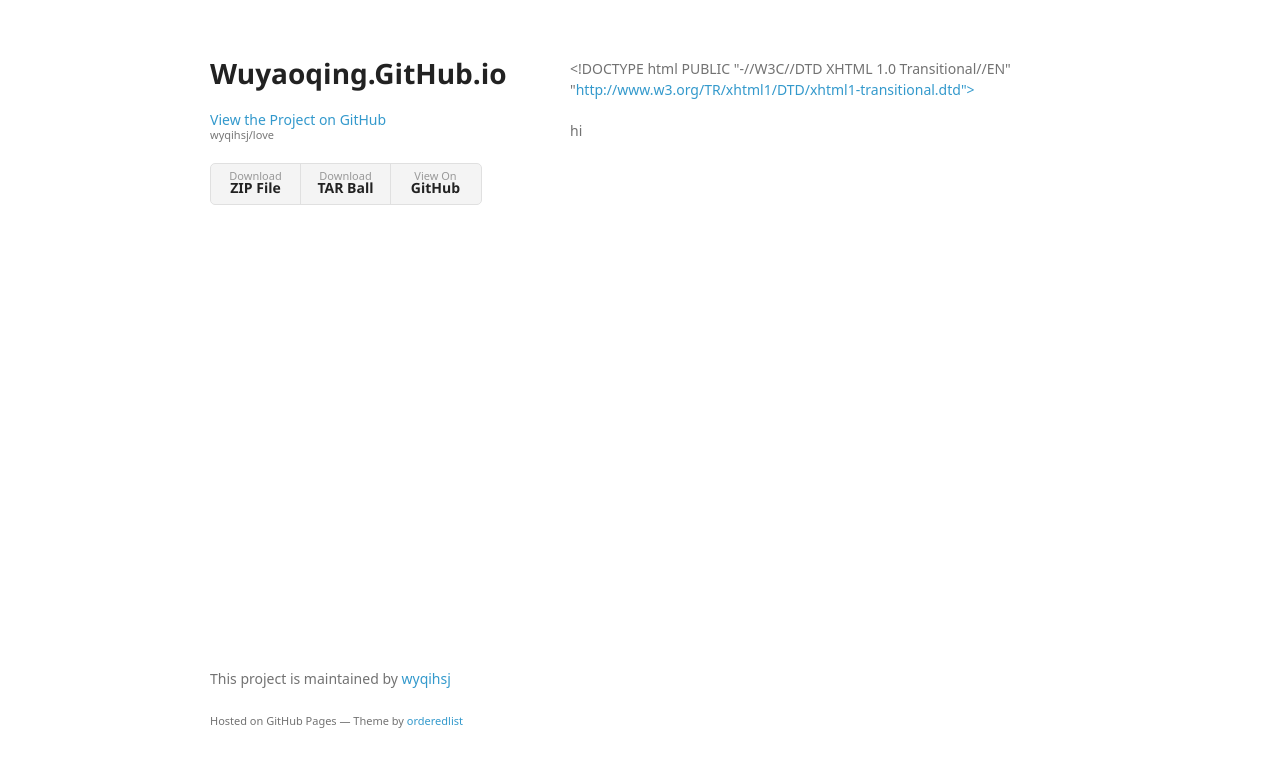
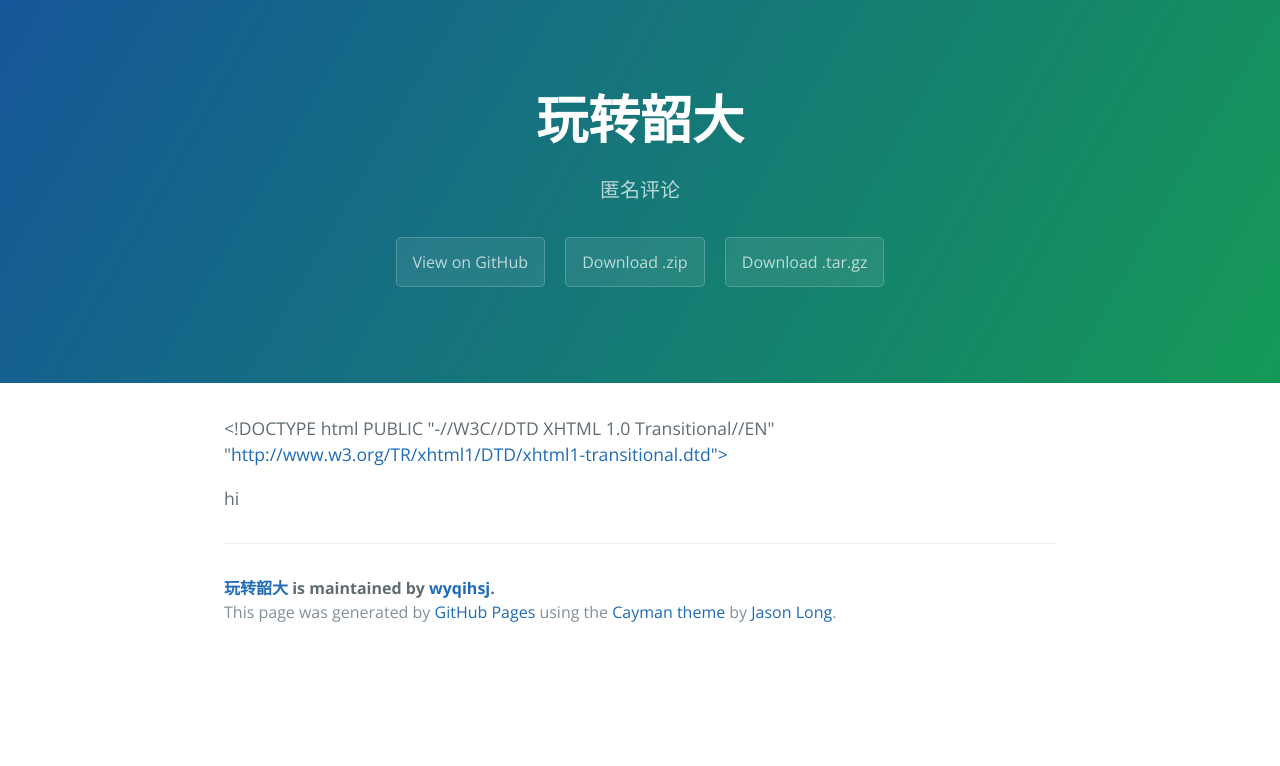
Before and after one commit to wyqihsj/love, a plain HTML site: page index.html in a window 1280 px wide. Drawn offline with nearby package versions, Linux system fonts and the light colour scheme; a web font is replaced by a local one.

Commit message:
Create gh-pages branch via GitHub

```diff
--- a/index.html
+++ b/index.html
@@ -1,34 +1,25 @@
-<!doctype html>
-<html>
+<!DOCTYPE html>
+<html lang="en-us">
   <head>
-    <meta charset="utf-8">
-    <meta http-equiv="X-UA-Compatible" content="chrome=1">
-    <title>Wuyaoqing.GitHub.io by wyqihsj</title>
-
-    <link rel="stylesheet" href="stylesheets/styles.css">
-    <link rel="stylesheet" href="stylesheets/github-light.css">
-    <meta name="viewport" content="width=device-width">
-    <!--[if lt IE 9]>
-    <script src="//html5shiv.googlecode.com/svn/trunk/html5.js"></script>
-    <![endif]-->
+    <meta charset="UTF-8">
+    <title>玩转韶大 by wyqihsj</title>
+    <meta name="viewport" content="width=device-width, initial-scale=1">
+    <link rel="stylesheet" type="text/css" href="stylesheets/normalize.css" media="screen">
+    <link href='https://fonts.googleapis.com/css?family=Open+Sans:400,700' rel='stylesheet' type='text/css'>
+    <link rel="stylesheet" type="text/css" href="stylesheets/stylesheet.css" media="screen">
+    <link rel="stylesheet" type="text/css" href="stylesheets/github-light.css" media="screen">
   </head>
   <body>
-    <div class="wrapper">
-      <header>
-        <h1>Wuyaoqing.GitHub.io</h1>
-        <p></p>
+    <section class="page-header">
+      <h1 class="project-name">玩转韶大</h1>
+      <h2 class="project-tagline">匿名评论</h2>
+      <a href="https://github.com/wyqihsj/love" class="btn">View on GitHub</a>
+      <a href="https://github.com/wyqihsj/love/zipball/master" class="btn">Download .zip</a>
+      <a href="https://github.com/wyqihsj/love/tarball/master" class="btn">Download .tar.gz</a>
+    </section>
 
-        <p class="view"><a href="https://github.com/wyqihsj/love">View the Project on GitHub <small>wyqihsj/love</small></a></p>
-
-
-        <ul>
-          <li><a href="https://github.com/wyqihsj/love/zipball/master">Download <strong>ZIP File</strong></a></li>
-          <li><a href="https://github.com/wyqihsj/love/tarball/master">Download <strong>TAR Ball</strong></a></li>
-          <li><a href="https://github.com/wyqihsj/love">View On <strong>GitHub</strong></a></li>
-        </ul>
-      </header>
-      <section>
-        <p>&lt;!DOCTYPE html PUBLIC "-//W3C//DTD XHTML 1.0 Transitional//EN" "<a href="http://www.w3.org/TR/xhtml1/DTD/xhtml1-transitional.dtd%22%3E">http://www.w3.org/TR/xhtml1/DTD/xhtml1-transitional.dtd"&gt;</a>
+    <section class="main-content">
+      <p>&lt;!DOCTYPE html PUBLIC "-//W3C//DTD XHTML 1.0 Transitional//EN" "<a href="http://www.w3.org/TR/xhtml1/DTD/xhtml1-transitional.dtd%22%3E">http://www.w3.org/TR/xhtml1/DTD/xhtml1-transitional.dtd"&gt;</a>
 
 </p>
 
@@ -47,13 +38,15 @@
 
 <p>
 </p>
-      </section>
-      <footer>
-        <p>This project is maintained by <a href="https://github.com/wyqihsj">wyqihsj</a></p>
-        <p><small>Hosted on GitHub Pages &mdash; Theme by <a href="https://github.com/orderedlist">orderedlist</a></small></p>
+
+      <footer class="site-footer">
+        <span class="site-footer-owner"><a href="https://github.com/wyqihsj/love">玩转韶大</a> is maintained by <a href="https://github.com/wyqihsj">wyqihsj</a>.</span>
+
+        <span class="site-footer-credits">This page was generated by <a href="https://pages.github.com">GitHub Pages</a> using the <a href="https://github.com/jasonlong/cayman-theme">Cayman theme</a> by <a href="https://twitter.com/jasonlong">Jason Long</a>.</span>
       </footer>
-    </div>
-    <script src="javascripts/scale.fix.js"></script>
+
+    </section>
+
 
   </body>
 </html>
--- a/params.json
+++ b/params.json
@@ -1 +1 @@
-{"name":"Wuyaoqing.GitHub.io","tagline":"","body":"<!DOCTYPE html PUBLIC \"-//W3C//DTD XHTML 1.0 Transitional//EN\" \"http://www.w3.org/TR/xhtml1/DTD/xhtml1-transitional.dtd\">\r\n<html xmlns=\"http://www.w3.org/1999/xhtml\">\r\n<head>\r\n<meta http-equiv=\"Content-Type\" content=\"text/html; charset=gb2312\" />\r\n<title>hi</title>\r\n</head>\r\n\r\n<body>\r\n<!--¸ßËÙ°æ-->\r\n<div id=\"SOHUCS\"></div>\r\n<script charset=\"utf-8\" type=\"text/javascript\" src=\"http://changyan.sohu.com/upload/changyan.js\" ></script>\r\n<script type=\"text/javascript\">\r\n    window.changyan.api.config({\r\n        appid: 'cys8FBUwi',\r\n        conf: 'prod_3df513171a98afdc20190d9d10f5a873'\r\n    });\r\n</script>        \r\n\r\n\r\n\r\n       \r\n\r\n\r\n</body>\r\n</html>\r\n\r\n","google":"","note":"Don't delete this file! It's used internally to help with page regeneration."}
+{"name":"玩转韶大","tagline":"匿名评论","body":"<!DOCTYPE html PUBLIC \"-//W3C//DTD XHTML 1.0 Transitional//EN\" \"http://www.w3.org/TR/xhtml1/DTD/xhtml1-transitional.dtd\">\r\n<html xmlns=\"http://www.w3.org/1999/xhtml\">\r\n<head>\r\n<meta http-equiv=\"Content-Type\" content=\"text/html; charset=gb2312\" />\r\n<title>hi</title>\r\n</head>\r\n\r\n<body>\r\n<!--¸ßËÙ°æ-->\r\n<div id=\"SOHUCS\"></div>\r\n<script charset=\"utf-8\" type=\"text/javascript\" src=\"http://changyan.sohu.com/upload/changyan.js\" ></script>\r\n<script type=\"text/javascript\">\r\n    window.changyan.api.config({\r\n        appid: 'cys8FBUwi',\r\n        conf: 'prod_3df513171a98afdc20190d9d10f5a873'\r\n    });\r\n</script>        \r\n\r\n\r\n\r\n       \r\n\r\n\r\n</body>\r\n</html>\r\n\r\n","google":"","note":"Don't delete this file! It's used internally to help with page regeneration."}
```
